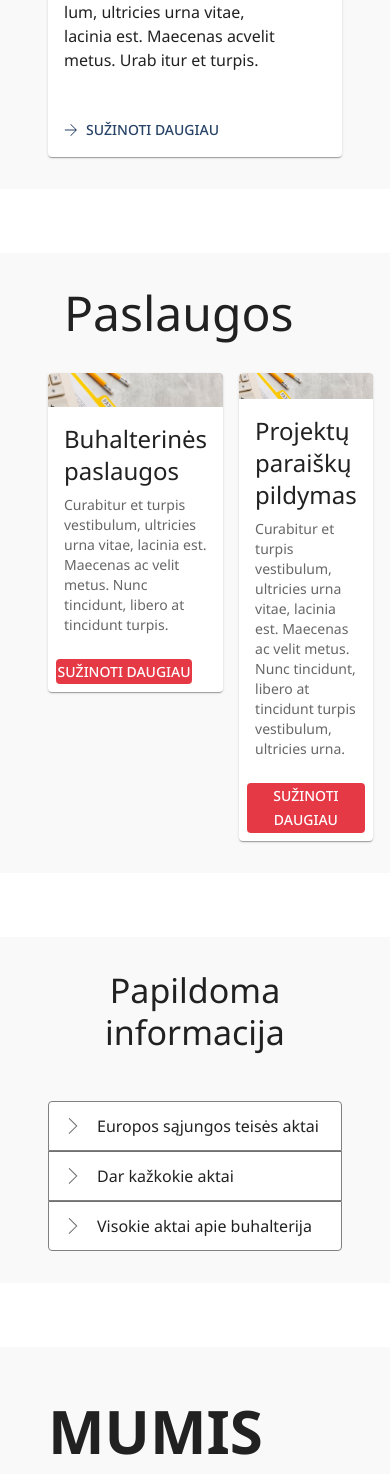
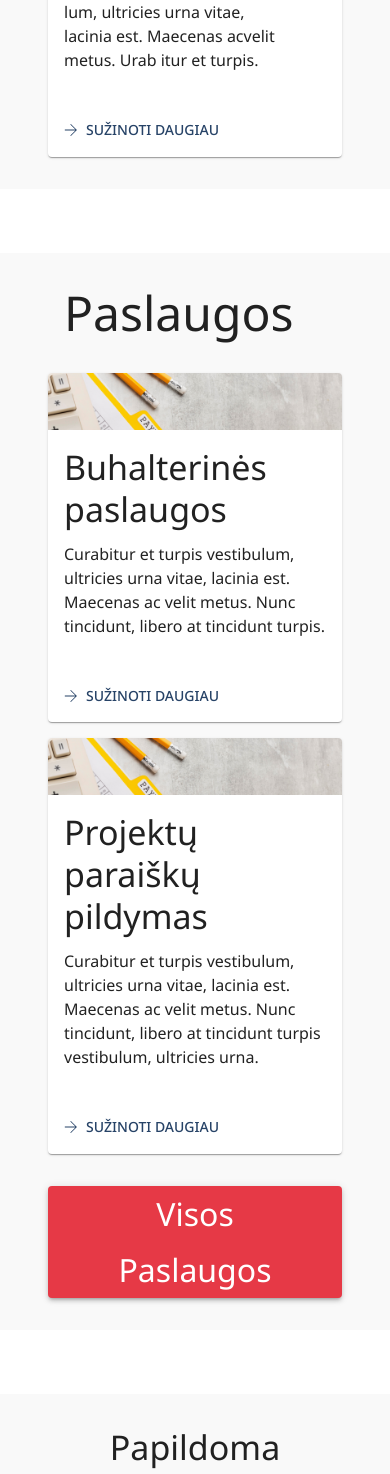
Before and after one commit to augutis44/rigetaSite, a React (Vite) app: page / in a window 390 px wide. Shown: the part 1679-3153 px from the top of the page. Built offline with nearby package versions, Linux system fonts and the light colour scheme.

Commit message:
Redid services cards and made them responsive

```diff
--- /dev/null
+++ b/src/components/ServiceHomeCard.jsx
@@ -0,0 +1,38 @@
+import { Button, Card, CardActions, CardContent, CardMedia, Typography, useMediaQuery } from "@mui/material";
+import { TfiArrowRight } from "react-icons/tfi";
+import { Link } from "react-router-dom";
+import { useTheme } from '@mui/material/styles';
+
+
+const ServiceHomeCard = ({ title, children }) => {
+    const theme = useTheme();
+    const isDownLg = useMediaQuery(theme.breakpoints.down('lg'));
+
+    return (
+        <Card>
+            <CardMedia
+                component="img"
+                maxHeight="140"
+                image="public\flat-lay-payroll-concept-with-document.jpg"
+            />
+            <CardContent>
+                <Typography gutterBottom variant={isDownLg ? 'h4' : 'h3'}>
+                    {title}
+                </Typography>
+                <Typography paragraph color="text.primary" variant={isDownLg ? 'body1' : 'h6'}>
+                    {children}
+                </Typography>
+            </CardContent>
+            <CardActions>
+                <Link to='/services'>
+                    <Button color="primary">
+                        <TfiArrowRight style={{ marginRight: '0.5rem' }} />
+                        Sužinoti daugiau
+                    </Button>
+                </Link>
+            </CardActions>
+        </Card>
+    );
+}
+
+export default ServiceHomeCard;
--- a/src/components/ServicesMain.jsx
+++ b/src/components/ServicesMain.jsx
@@ -1,71 +1,68 @@
-import { Box, Button, Card, CardActions, CardContent, CardMedia, Grid, Typography } from "@mui/material";
+import { Box, Button, Grid, Typography, useMediaQuery } from "@mui/material";
 import { SideBox } from "../helpers/StyledBox";
-import Buttons from "./Buttons";
+import { useTheme } from '@mui/material/styles';
+import ServiceHomeCard from "./ServiceHomeCard";
+import { Link } from "react-router-dom";
+
 
 const ServicesMain = () => {
+    const theme = useTheme();
+    const isDownSm = useMediaQuery(theme.breakpoints.down('sm'));
+
     return (
         <SideBox>
-            <Box sx={{
-                align: 'center',
-                margin: 'auto',
-            }}>
-                <Typography variant='h3' sx={{
-                    margin: '0rem 0rem 2rem 1rem'
+            <Typography variant={isDownSm ? 'h3' : 'h2'} sx={{
+                marginLeft: '1rem',
+                marginBottom: '2rem',
+                fontWeight: '400'
             }}>
                 Paslaugos
             </Typography>
             <Grid container spacing={2} sx={{
                 display: 'flex',
-                    flexWrap: 'nowrap'
+                flexWrap: 'nowrap',
+                flexDirection: { xs: 'column', md: 'row' }
             }}>
                 <Grid item>
-                        <Card>
-                            <CardMedia
-                                component="img"
-                                maxHeight="140"
-                                image="public\flat-lay-payroll-concept-with-document.jpg"
-                            />
-                            <CardContent>
-                                <Typography gutterBottom variant="h5" component="div">
-                                    Buhalterinės paslaugos
-                                </Typography>
-                                <Typography variant="body2" color="text.secondary">
+                    <ServiceHomeCard title={'Buhalterinės paslaugos'}>
                         Curabitur et turpis vestibulum, ultricies urna vitae, lacinia est.
                         Maecenas ac velit metus. Nunc tincidunt, libero at tincidunt  turpis.
-                                </Typography>
-                            </CardContent>
-                            <CardActions>
-                                <Buttons type="red">Sužinoti daugiau</Buttons>
-                            </CardActions>
-                        </Card>
+                    </ServiceHomeCard>
                 </Grid>
                 <Grid item>
-                        <Card >
-                            <CardMedia
-                                component="img"
-                                maxHeight="140"
-                                image="public\flat-lay-payroll-concept-with-document.jpg"
-                            />
-                            <CardContent>
-                                <Typography gutterBottom variant="h5" component="div">
-                                    Projektų paraiškų pildymas
-                                </Typography>
-                                <Typography variant="body2" color="text.secondary">
+                    <ServiceHomeCard title={'Projektų paraiškų pildymas'}>
                         Curabitur et turpis vestibulum, ultricies urna
                         vitae, lacinia est. Maecenas ac velit metus.
                         Nunc tincidunt, libero at tincidunt  turpis
                         vestibulum, ultricies urna.
-                                </Typography>
-                            </CardContent>
-                            <CardActions>
-                                <Buttons type="red">Sužinoti daugiau</Buttons>
-                            </CardActions>
-                        </Card>
+                    </ServiceHomeCard>
                 </Grid>
             </Grid>
+            <Box sx={{
+                display: 'flex',
+                justifyContent: 'center',
+                marginTop: '2rem'
+            }}>
+                <Link to='/services'>
+                    <Button sx={{
+                        backgroundColor: '#E63946',
+                        color: '#FFFFFF',
+                        padding: '0rem 2rem',
+                        fontSize: '2rem',
+                        textTransform: 'capitalize',
+                        boxShadow: '3',
+                        fontWeight: '400',
+                        '&:hover': {
+                            backgroundColor: '#f8847f',
+                            color: '#FFFFFF',
+                        }
+                    }}>
+                        Visos paslaugos
+                    </Button>
+                </Link>
             </Box>
         </SideBox>
-    )
+    );
 }
 
 export default ServicesMain;
```
Lines whose indentation alone changed are shown as unchanged.
